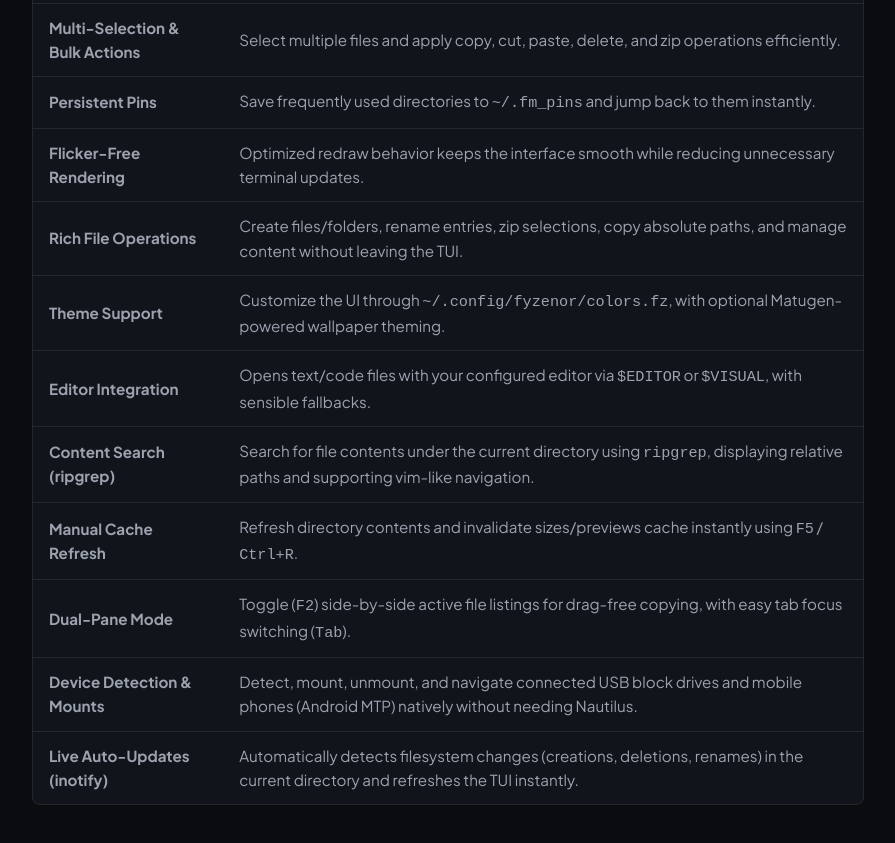
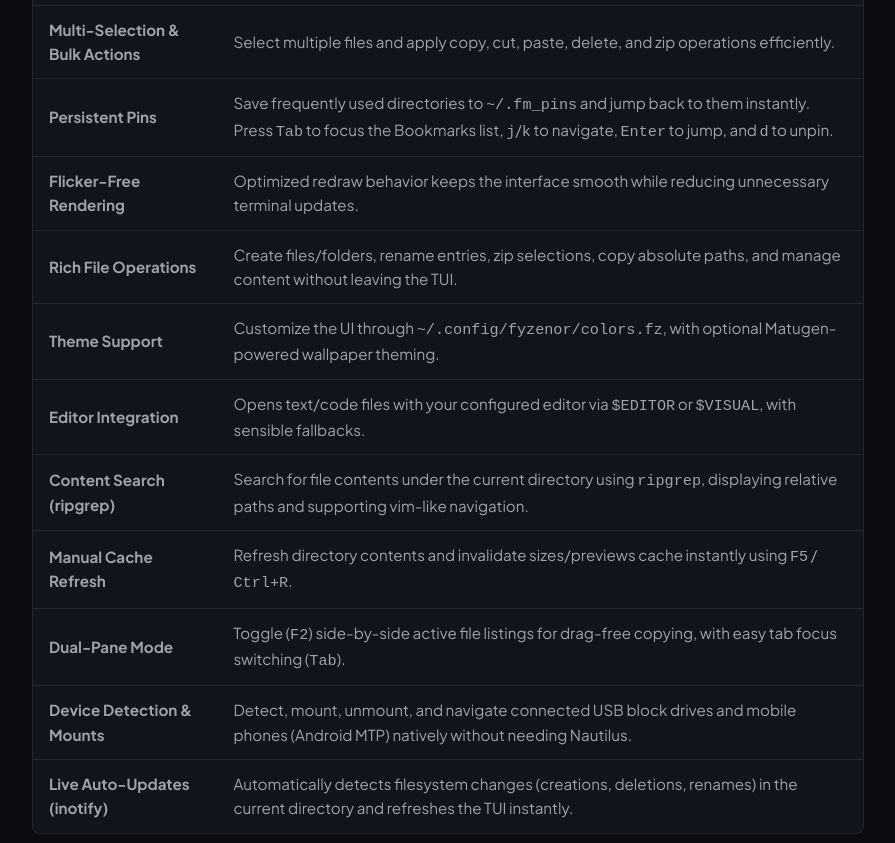
Before and after one commit to Bimbok/fyzenor-docs, a React (Vite) app: page / in a window 1280 px wide. Shown: the part 2440-3283 px from the top of the page, without its empty margins (352-1247 px from the left). Built offline with nearby package versions, Linux system fonts and the light colour scheme.

Commit message:
docs: Document bookmark list navigation and unpinning key binds

```diff
--- a/src/App.tsx
+++ b/src/App.tsx
@@ -179,8 +179,8 @@ export default function App() {
       category: "File Operations",
     },
     d: {
-      title: "Move to Trash",
-      desc: "Moves selected items to Freedesktop trash. If pressed inside the Trash Manager overlay, deletes highlighted items permanently.",
+      title: "Move to Trash / Unpin Bookmark",
+      desc: "Moves selected items to Freedesktop trash. If pressed inside the Trash Manager overlay, deletes highlighted items permanently. If Bookmarks panel is focused, removes (unpins) the highlighted bookmark.",
       category: "File Operations",
     },
     Delete: {
@@ -265,7 +265,7 @@ export default function App() {
     },
     P: {
       title: "Pin Directory",
-      desc: "Pins current directory path to persistent bookmarks saved in `~/.fm_pins`.",
+      desc: "Pins current directory path to persistent bookmarks saved in `~/.fm_pins` (focused list panel).",
       category: "View",
     },
     Tab: {
@@ -871,6 +871,9 @@ export default function App() {
                     <td>
                       Save frequently used directories to{" "}
                       <code>~/.fm_pins</code> and jump back to them instantly.
+                      Press <code>Tab</code> to focus the Bookmarks list,{" "}
+                      <code>j</code>/<code>k</code> to navigate,{" "}
+                      <code>Enter</code> to jump, and <code>d</code> to unpin.
                     </td>
                   </tr>
                   <tr>
```
